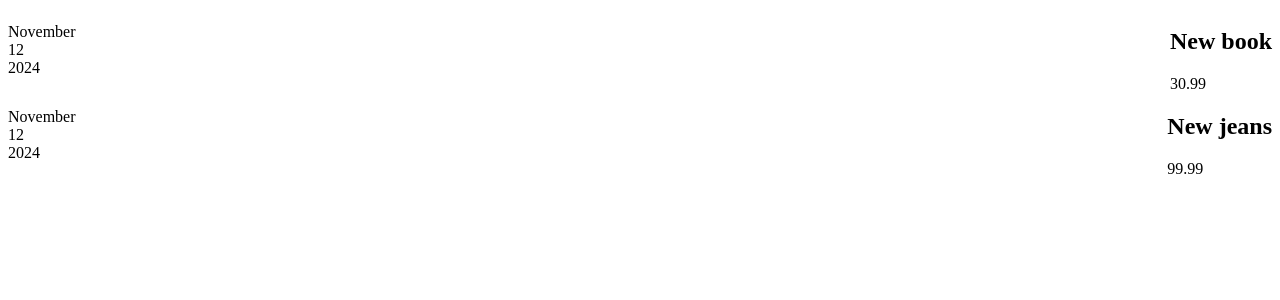
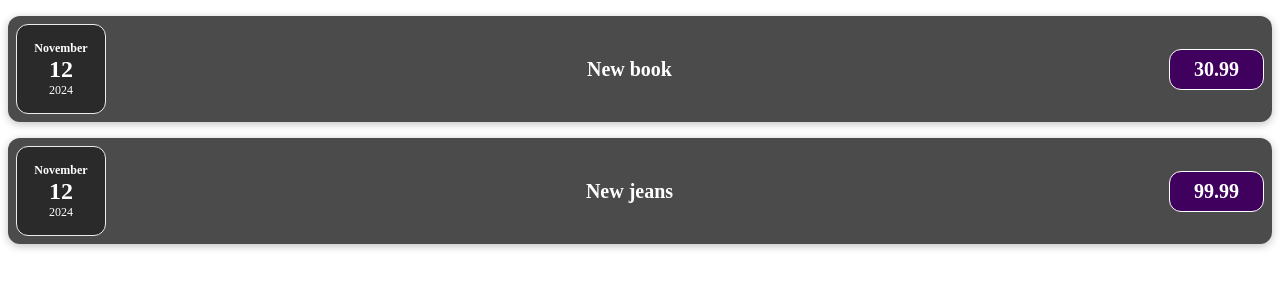
Before and after one commit to EgertL123/expenses, a React (Vite) app: page / in a window 1280 px wide. Shown: the top 300 px of the page. Built offline with nearby package versions, Linux system fonts and the light colour scheme.

Commit message:
Kujunduse lisamine komponendile (yl 1)

```diff
--- /dev/null
+++ b/src/components/ExpenseDate.css
@@ -0,0 +1,26 @@
+.expense-date {
+    display: flex;
+    flex-direction: column;
+    width: 5.5rem;
+    height: 5.5rem;
+    border: 1px solid #ececec;
+    background-color: #2a2a2a;
+    color: white;
+    border-radius: 12px;
+    align-items: center;
+    justify-content: center;
+}
+
+.expense-date__month {
+    font-size: 0.75rem;
+    font-weight: bold;
+}
+
+.expense-date__year {
+    font-size: 0.75rem;
+}
+
+.expense-date__day {
+    font-size: 1.5rem;
+    font-weight: bold;
+}
--- a/src/components/ExpenseDate.jsx
+++ b/src/components/ExpenseDate.jsx
@@ -1,3 +1,5 @@
+import './ExpenseDate.css'
+
 const ExpenseDate = (props) => {
 
     const day = props.date.toLocaleString('en-US', {day: '2-digit'})
@@ -5,10 +7,10 @@ const ExpenseDate = (props) => {
     const year = props.date.getFullYear()
 
     return(
-            <div>
-                <div>{month}</div>
-                <div>{day}</div>
-                <div>{year}</div>
+            <div className='expense-date'>
+                <div className='expense-date__month'>{month}</div>
+                <div className='expense-date__day'>{day}</div>
+                <div className='expense-date__year'>{year}</div>
             </div>
     )
 }
--- a/src/components/ExpenseItem.css
+++ b/src/components/ExpenseItem.css
@@ -2,5 +2,57 @@
     display: flex;
     justify-content: space-between;
     align-items: center;
-    box-shadow: 0 2px 8px rgba(0, 0, 0, 0,25);
+    box-shadow: 0 2px 8px rgba(0, 0, 0, 0.25);
+    padding: 0.5rem;
+    margin: 1rem 0;
+    border-radius: 12px;
+    background-color: #4b4b4b;
+    color: white;
 }
+
+.expense-item_description {
+    display: flex;
+    flex-direction: column;
+    gap: 1rem;
+    align-items: flex-end;
+    flex-flow: column-reverse;
+    justify-content: flex-start;
+    text-align: center;
+    flex: 1;
+}
+
+.expense-item h2 {
+    color: #3a3a3a;
+    font-size: 1rem;
+    flex: 1;
+    margin: 0 1rem;
+    color: white;
+}
+
+.expense-item_price {
+    font-size: 1rem;
+    font-weight: bold;
+    color: white;
+    background-color: #40005d;
+    border: 1px solid white;
+    padding: 0.5rem;
+    border-radius: 12px;
+}
+
+@media (min-width: 580px) {
+    .expense-item_description {
+        flex-direction: row;
+        align-items: center;
+        justify-content: flex-start;
+        flex: 1;
+    }
+
+    .expense-item_description h2 {
+        font-size: 1.25rem;
+    }
+
+    .expense-item_price {
+        font-size: 1.25rem;
+        padding: 0.5rem 1.5rem;
+    }
+}
--- a/src/components/ExpenseItem.jsx
+++ b/src/components/ExpenseItem.jsx
@@ -1,5 +1,5 @@
+import './ExpenseItem.css'
 import ExpenseDate from './ExpenseDate'
-import './ExpenseItem.css'
 
 const ExpenseItem = (props) => {
 
```
